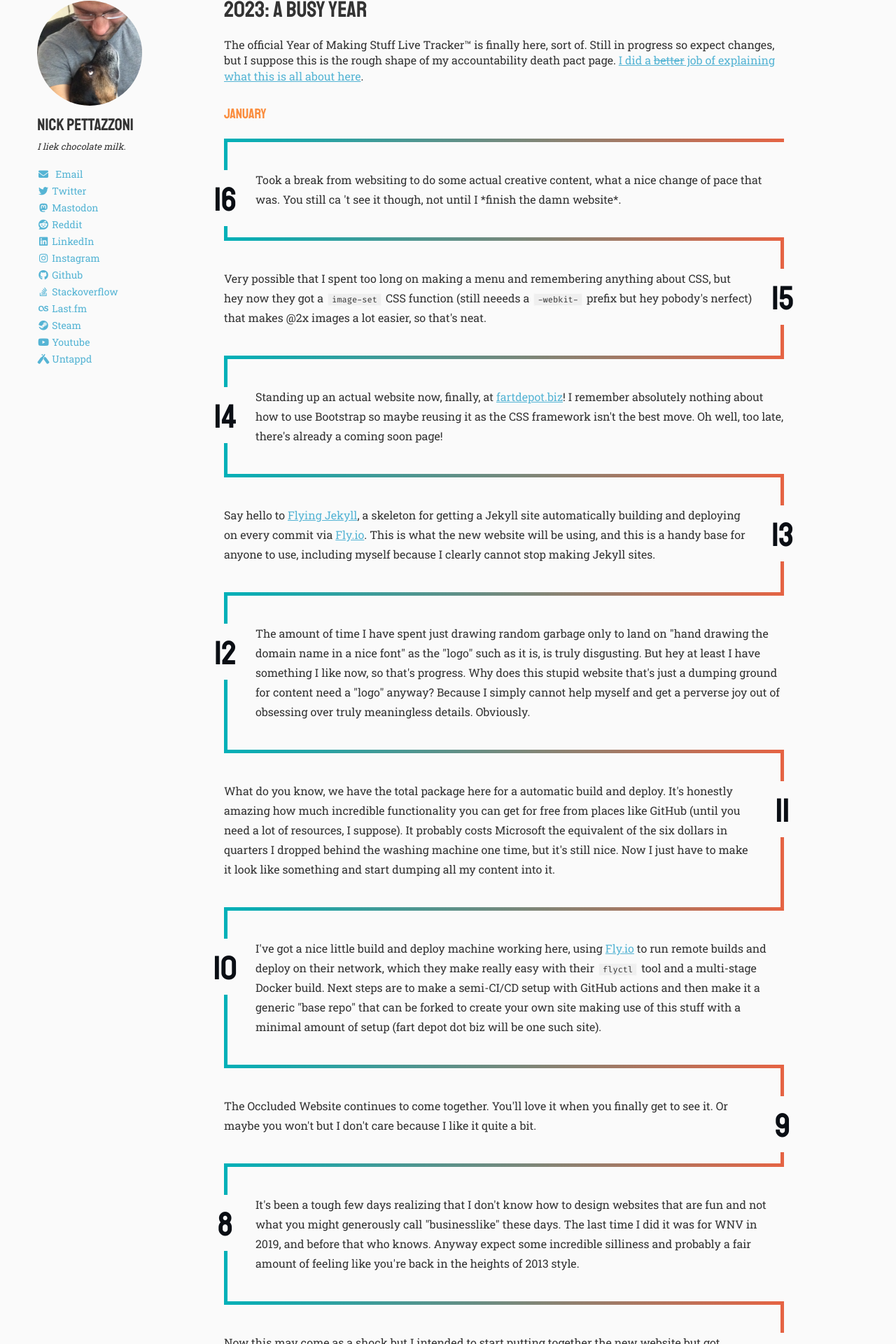
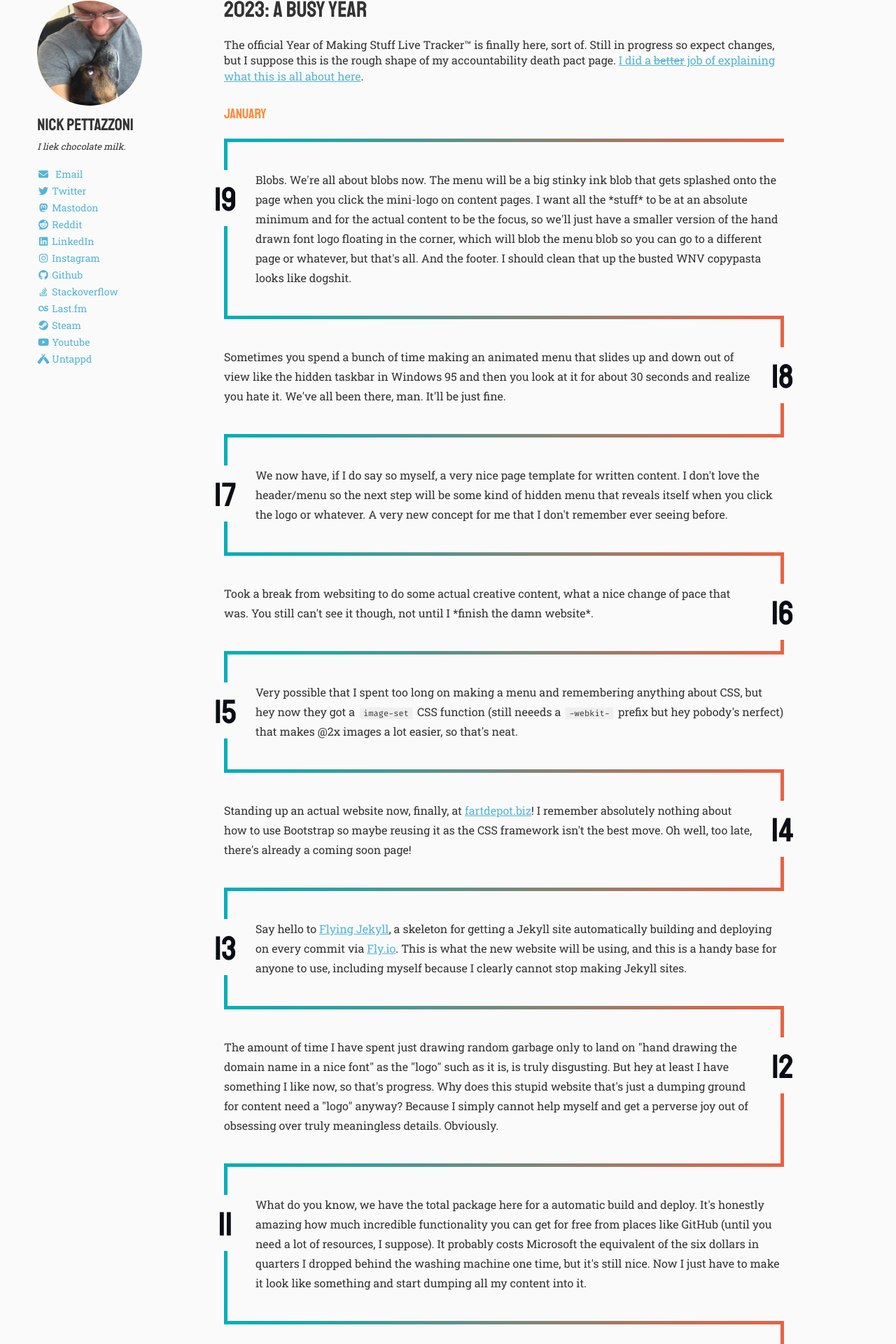
Before and after one commit to pettazz/pettazz.com, a Jekyll site: the page built from 2023/index.md, in a window 1280 px wide. Shown: the part 456-2376 px from the top of the page at 70% size. Built offline with Jekyll 4.4.1, drawn with Linux system fonts in a browser that asks for light colours; nearby versions of some CDN libraries.

Commit message:
forgot the past few updates oops

```diff
--- a/2023/index.md
+++ b/2023/index.md
@@ -13,7 +13,13 @@ The official Year of Making Stuff Live Tracker™ is finally here, sort of. Stil
 
   <h1><small>January</small></h1>
 
-  <p>Took a break from websiting to do some actual creative content, what a nice change of pace that was. You still ca 't see it though, not until I *finish the damn website*.</p>
+  <p>Blobs. We're all about blobs now. The menu will be a big stinky ink blob that gets splashed onto the page when you click the mini-logo on content pages. I want all the *stuff* to be at an absolute minimum and for the actual content to be the focus, so we'll just have a smaller version of the hand drawn font logo floating in the corner, which will blob the menu blob so you can go to a different page or whatever, but that's all. And the footer. I should clean that up the busted WNV copypasta looks like dogshit.</p>
+
+  <p>Sometimes you spend a bunch of time making an animated menu that slides up and down out of view like the hidden taskbar in Windows 95 and then you look at it for about 30 seconds and realize you hate it. We've all been there, man. It'll be just fine.</p>
+
+  <p>We now have, if I do say so myself, a very nice page template for written content. I don't love the header/menu so the next step will be some kind of hidden menu that reveals itself when you click the logo or whatever. A very new concept for me that I don't remember ever seeing before.</p>
+
+  <p>Took a break from websiting to do some actual creative content, what a nice change of pace that was. You still can't see it though, not until I *finish the damn website*.</p>
 
   <p>Very possible that I spent too long on making a menu and remembering anything about CSS, but hey now they got a <code>image-set</code> CSS function (still neeeds a <code>-webkit-</code> prefix but hey pobody's nerfect) that makes @2x images a lot easier, so that's neat.</p>
 
--- a/assets/css/timeline.scss
+++ b/assets/css/timeline.scss
@@ -11,7 +11,7 @@ div.timeline {
   min-width: 300px;
   max-width: 1400px;
   margin: auto;
-  counter-reset: dayofmonth 17;
+  counter-reset: dayofmonth 20;
 
   p {
     line-height: 1.75em;
```
